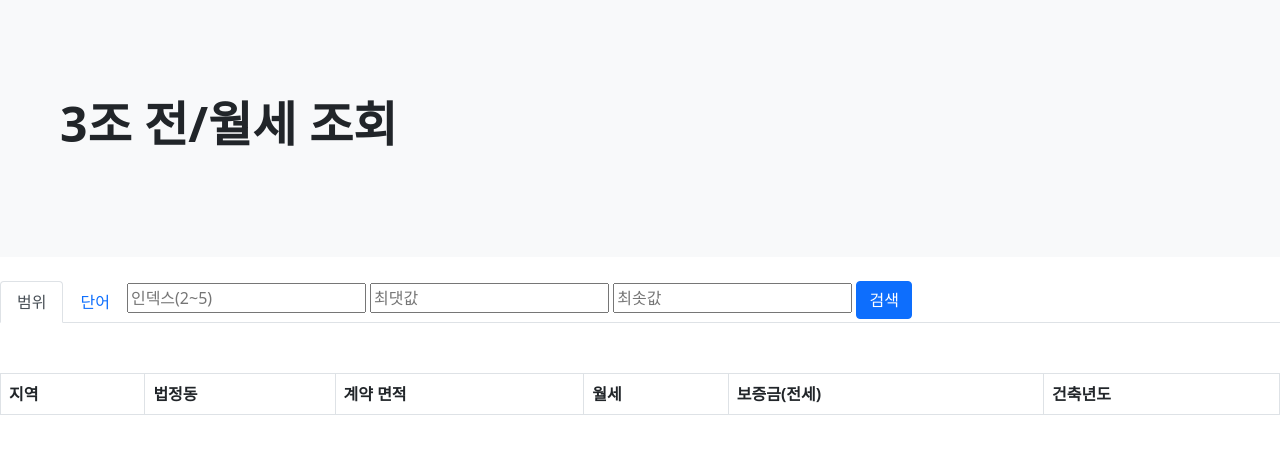
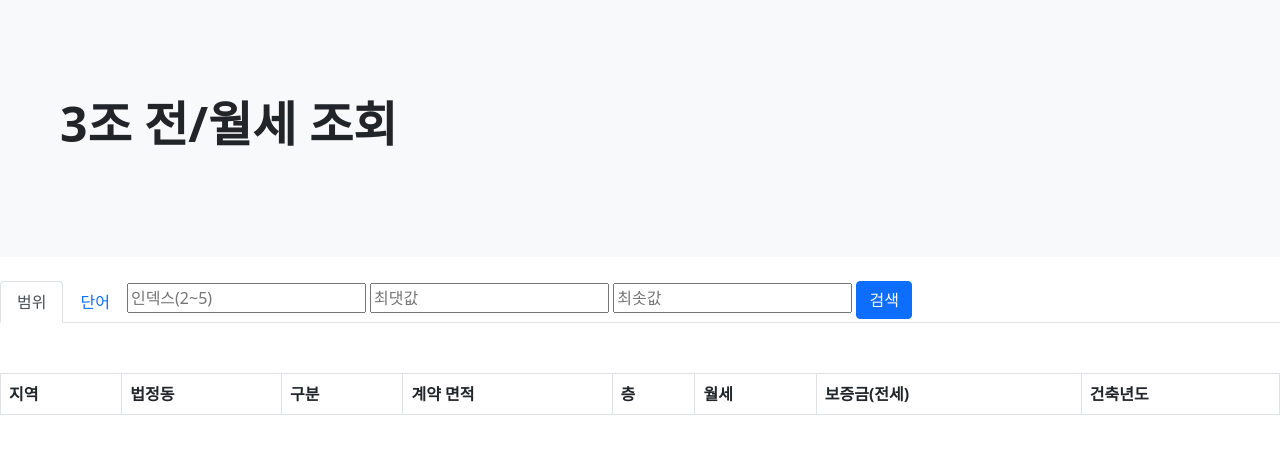
Before and after one commit to CodeByO/aics201-22s-team03, a Flask app: page /search/rangeSearch in a window 1280 px wide. Shown: the part 107-581 px from the top of the page. Run offline with Flask 2, Linux system fonts and the light colour scheme; lists and menus that the app fills with data are empty; parts of the project's set-up code (start-up, migrations or seed data) failed here and were passed over.

```diff
--- a/templates/index.html
+++ b/templates/index.html
@@ -49,7 +49,9 @@
           <tr>
             <th scope="col">지역</th>
             <th scope="col">법정동</th>
+            <th scope="col">구분</th>
             <th scope="col">계약 면적</th>
+            <th scope="col">층</th>
             <th scope="col">월세</th>
             <th scope="col">보증금(전세)</th>
             <th scope="col">건축년도</th>
--- a/templates/search.html
+++ b/templates/search.html
@@ -89,7 +89,9 @@
           <tr>
             <th scope="col">지역</th>
             <th scope="col">법정동</th>
+            <th scope="col">구분</th>
             <th scope="col">계약 면적</th>
+            <th scope="col">층</th>
             <th scope="col">월세</th>
             <th scope="col">보증금(전세)</th>
             <th scope="col">건축년도</th>
@@ -117,7 +119,9 @@
             <tr>
               <th scope="col">지역</th>
               <th scope="col">법정동</th>
+              <th scope="col">구분</th>
               <th scope="col">계약 면적</th>
+              <th scope="col">층</th>
               <th scope="col">월세</th>
               <th scope="col">보증금(전세)</th>
               <th scope="col">건축년도</th>
--- a/templates/sort.html
+++ b/templates/sort.html
@@ -121,7 +121,9 @@
         <tr>
           <th scope="col">지역</th>
           <th scope="col">법정동</th>
+          <th scope="col">구분</th>
           <th scope="col">계약 면적</th>
+          <th scope="col">층</th>
           <th scope="col">월세</th>
           <th scope="col">보증금(전세)</th>
           <th scope="col">건축년도</th>
--- a/templates/suggest.html
+++ b/templates/suggest.html
@@ -71,7 +71,9 @@
         <tr>
           <th scope="col">지역</th>
           <th scope="col">법정동</th>
+          <th scope="col">구분</th>
           <th scope="col">계약 면적</th>
+          <th scope="col">층</th>
           <th scope="col">월세</th>
           <th scope="col">보증금(전세)</th>
           <th scope="col">건축년도</th>
@@ -96,7 +98,9 @@
             <tr>
               <th scope="col">지역</th>
               <th scope="col">법정동</th>
+              <th scope="col">구분</th>
               <th scope="col">계약 면적</th>
+              <th scope="col">층</th>
               <th scope="col">월세</th>
               <th scope="col">보증금(전세)</th>
               <th scope="col">건축년도</th>
```
Lines whose indentation alone changed are shown as unchanged.
